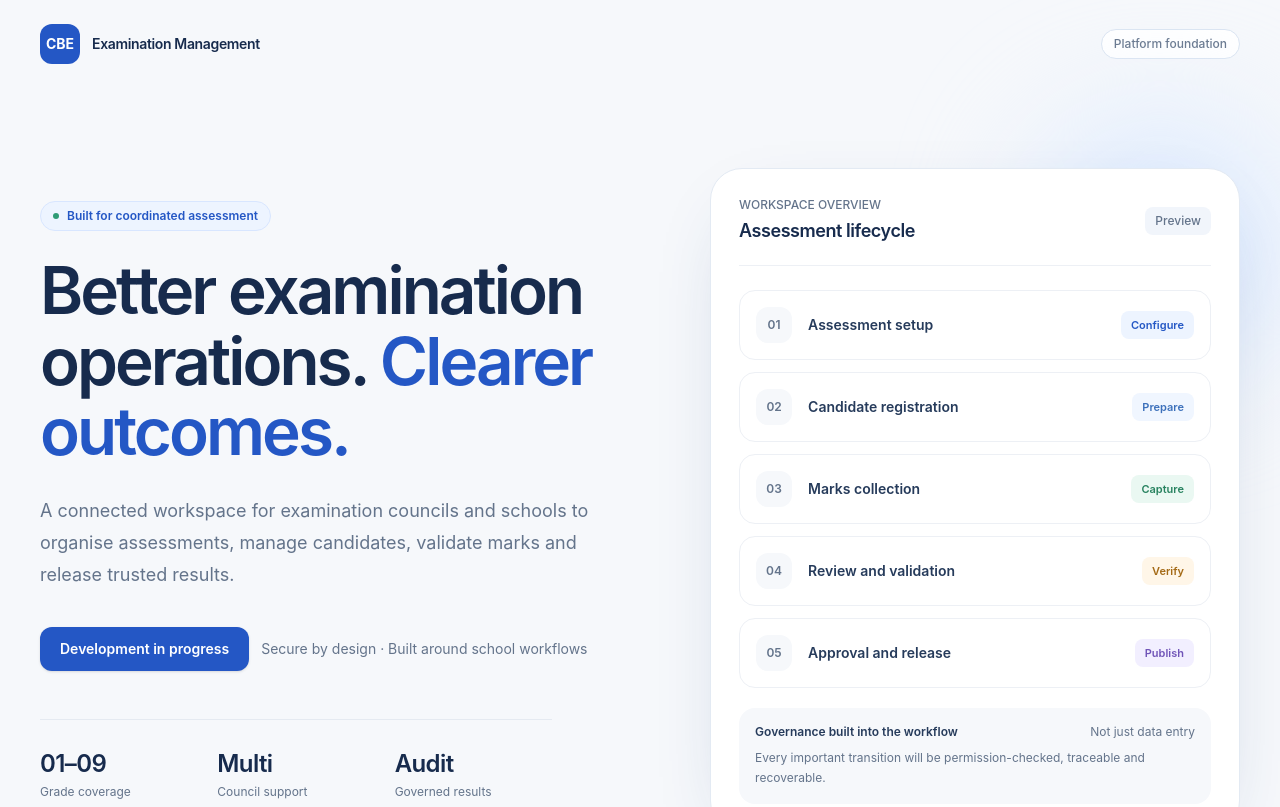
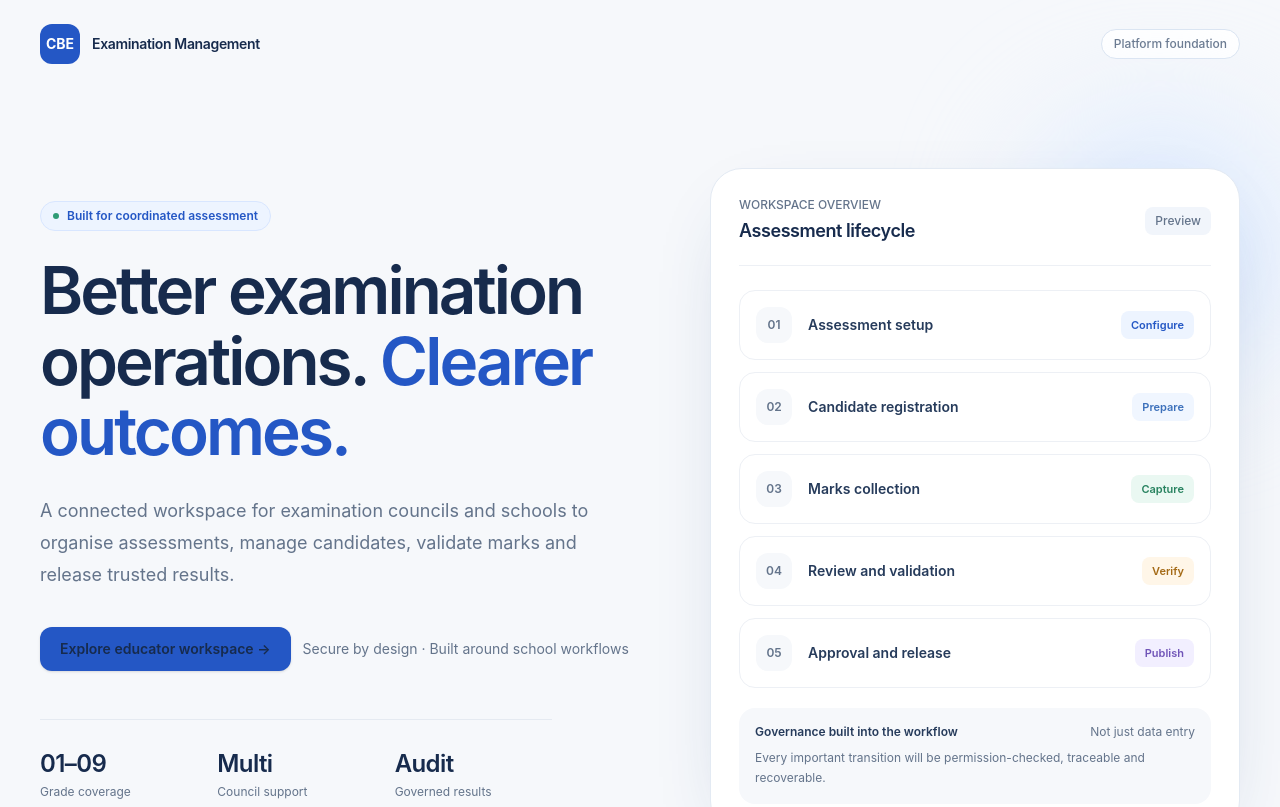
Before and after one commit to poptramark-eng/sentinel, a Next.js app in the folder apps/web/: page / in a window 1280 px wide. Shown: the top 807 px of the page. Built offline with nearby package versions, Linux system fonts and the light colour scheme.

Commit message:
feat(web): link landing page to educator workflow prototype

```diff
--- a/apps/web/src/app/page.tsx
+++ b/apps/web/src/app/page.tsx
@@ -29,7 +29,7 @@ export default function HomePage() {
           <div className="mb-6 inline-flex items-center gap-2 rounded-full border border-[#d8e6ff] bg-[#edf4ff] px-3 py-1.5 text-xs font-semibold text-[#2457c5]"><span className="size-1.5 rounded-full bg-[#2e9b75]" />Built for coordinated assessment</div>
           <h1 className="max-w-3xl text-4xl font-semibold leading-[1.08] tracking-[-0.045em] text-[#172b4d] sm:text-5xl lg:text-[4.1rem]">Better examination operations. <span className="text-[#2457c5]">Clearer outcomes.</span></h1>
           <p className="mt-7 max-w-xl text-base leading-8 text-[#64748b] sm:text-lg">A connected workspace for examination councils and schools to organise assessments, manage candidates, validate marks and release trusted results.</p>
-          <div className="mt-9 flex flex-wrap items-center gap-3"><span className="rounded-xl bg-[#2457c5] px-5 py-3 text-sm font-semibold text-white shadow-sm">Development in progress</span><span className="text-sm text-[#64748b]">Secure by design · Built around school workflows</span></div>
+          <div className="mt-9 flex flex-wrap items-center gap-3"><a href="/prototype/marks-entry" className="rounded-xl bg-[#2457c5] px-5 py-3 text-sm font-semibold text-white shadow-sm transition hover:bg-[#1e49a6]">Explore educator workspace →</a><span className="text-sm text-[#64748b]">Secure by design · Built around school workflows</span></div>
           <div className="mt-12 grid max-w-lg grid-cols-3 gap-5 border-t border-[#e5eaf1] pt-7">
             <div><p className="text-2xl font-semibold tracking-tight">01–09</p><p className="mt-1 text-xs text-[#64748b]">Grade coverage</p></div>
             <div><p className="text-2xl font-semibold tracking-tight">Multi</p><p className="mt-1 text-xs text-[#64748b]">Council support</p></div>
```
